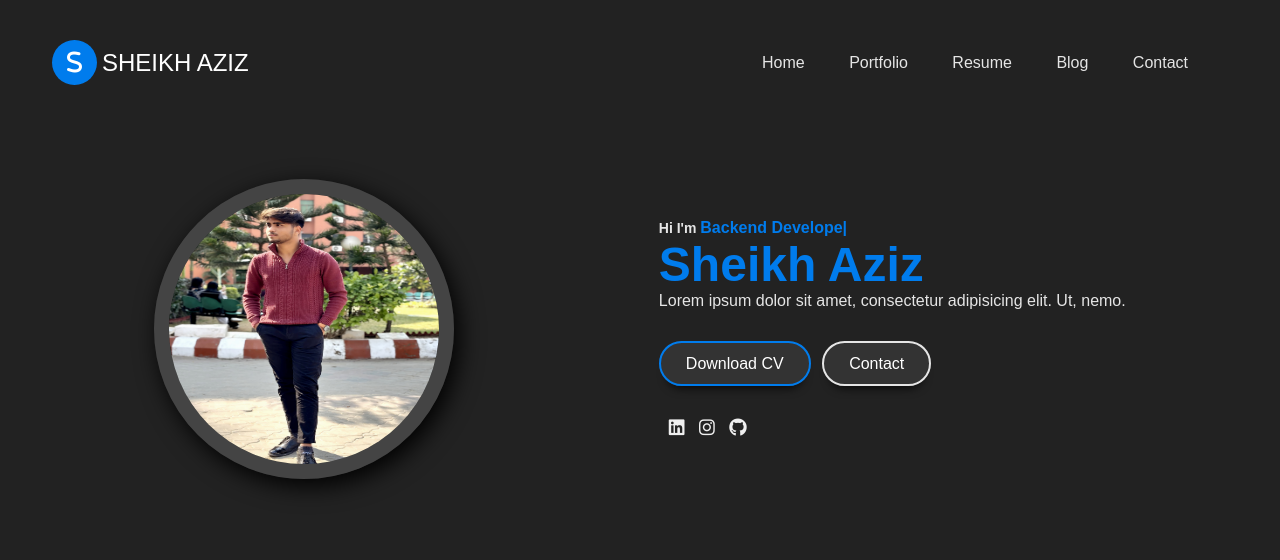
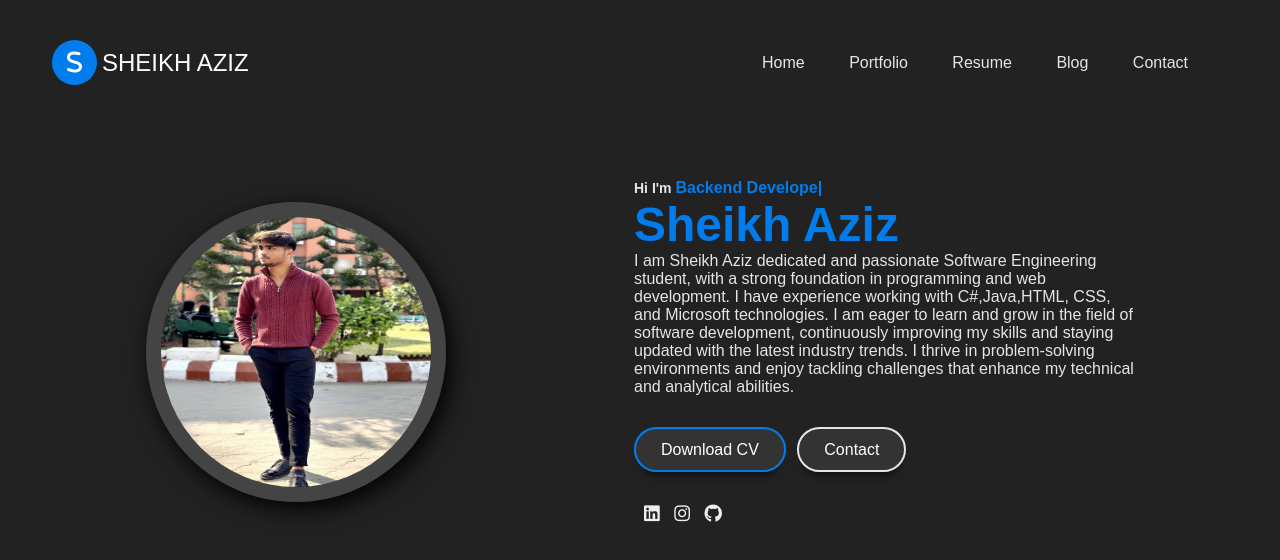
Before and after one commit to SheikhAziz003/Portfolio, a plain HTML site: page index.html in a window 1280 px wide. Drawn offline with nearby package versions, Linux system fonts and the light colour scheme.

Commit message:
Update index.html

```diff
--- a/index.html
+++ b/index.html
@@ -24,7 +24,7 @@
                     <ul class="navlinks">
                         <li><a href="#">Home</a></li>
                         <li><a href="#">Portfolio</a></li>
-                        <li><a href="#">Resume</a></li>
+                        <li><a href="aziz.pdf">Resume</a></li>
                         <li><a href="#">Blog</a></li>
                         <li><a href="#">Contact</a></li>
                     </ul>
@@ -37,7 +37,14 @@
                 <div class="hero-text">
                     <h5>Hi I'm <span class="input">Backend Developer</span></h5>
                     <h1>Sheikh Aziz</h1>
-                    <p>Lorem ipsum dolor sit amet, consectetur adipisicing elit. Ut, nemo.</p>
+                    <p>I am Sheikh Aziz dedicated and passionate Software Engineering student,
+                       with a strong foundation in programming and web development. I have
+                       experience working with C#,Java,HTML, CSS, and Microsoft technologies. I
+                       am eager to learn and grow in the field of software development,
+                      continuously improving my skills and staying updated with the latest industry
+                      trends. I thrive in problem-solving environments and enjoy tackling challenges
+                      that enhance my technical and analytical abilities.
+</p>
                     <div class="btn-group">
                         <a href="aziz.pdf" class="btn active" target="_blank">Download CV</a>
                         <a href="https://www.instagram.com/sheikhaziz_0829?igsh=b2pocHU3cmM4Ynly" class="btn"  target="_blank">Contact</a>
```
